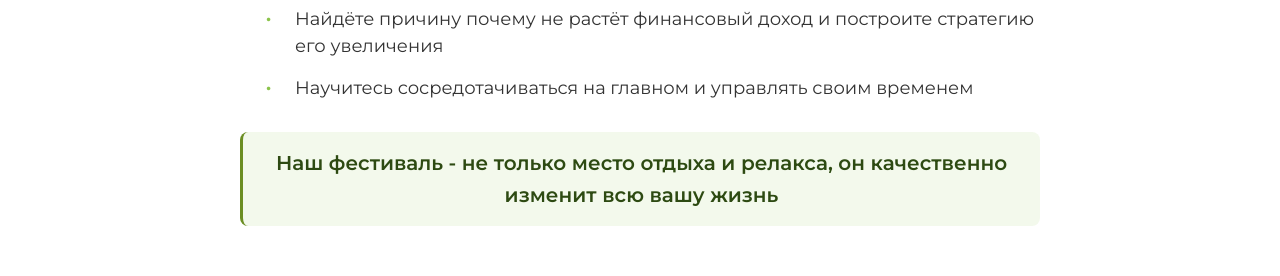
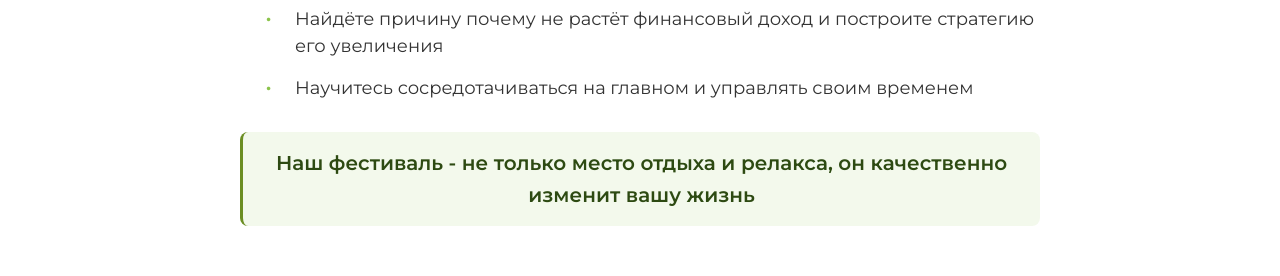
Before and after one commit to Scaelz/lndng, a plain HTML site: page index.html in a window 1280 px wide. Shown: the part 1380-1656 px from the top of the page. Drawn offline with nearby package versions, Linux system fonts and the light colour scheme.

Commit message:
минорный фикс текста

```diff
--- a/index.html
+++ b/index.html
@@ -101,7 +101,7 @@
 
               <p class="about__paragraph about__paragraph--highlight">
                 Наш фестиваль - не только место отдыха и релакса, он
-                качественно изменит всю вашу жизнь
+                качественно изменит вашу жизнь
               </p>
             </div>
             <div class="about__stats">
```
